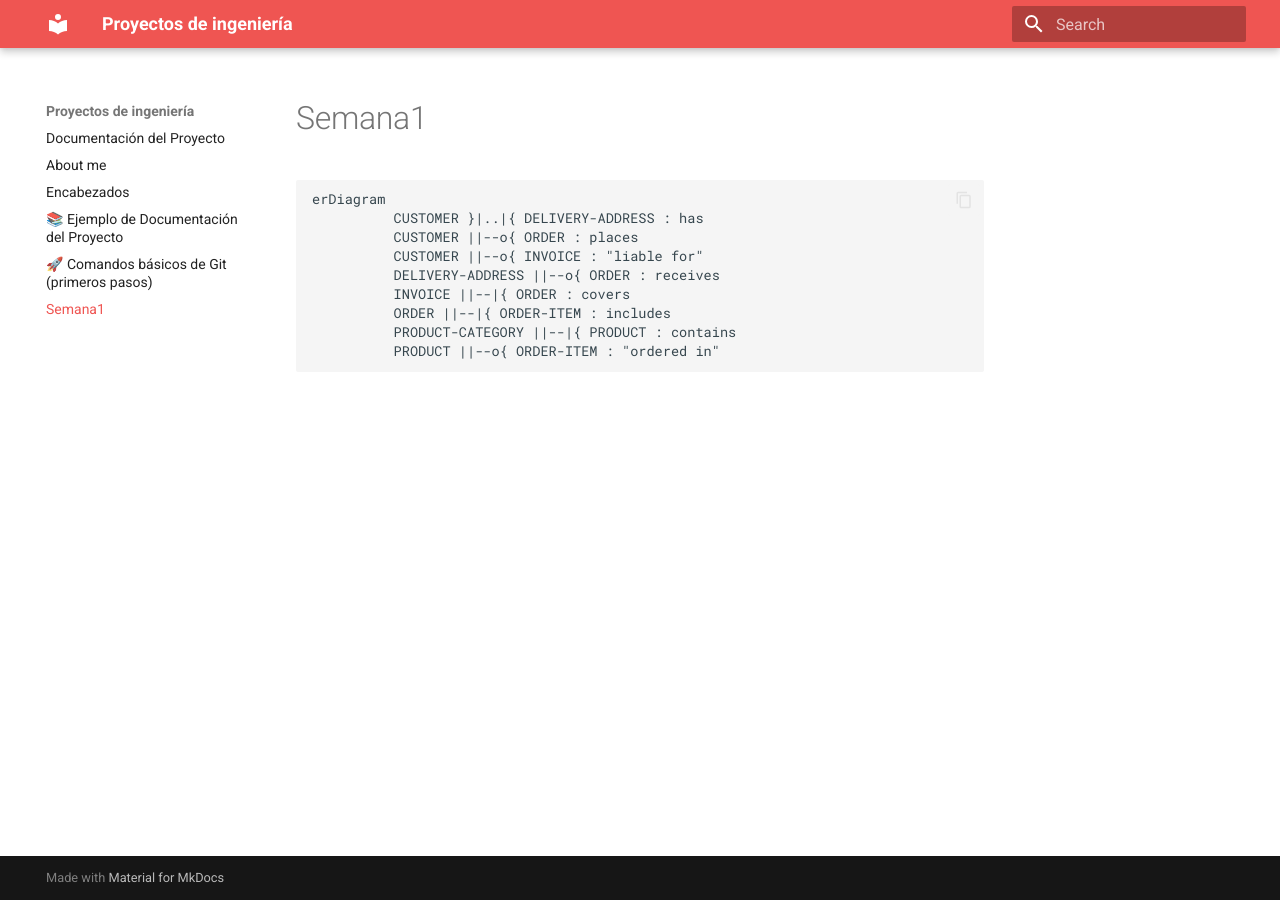
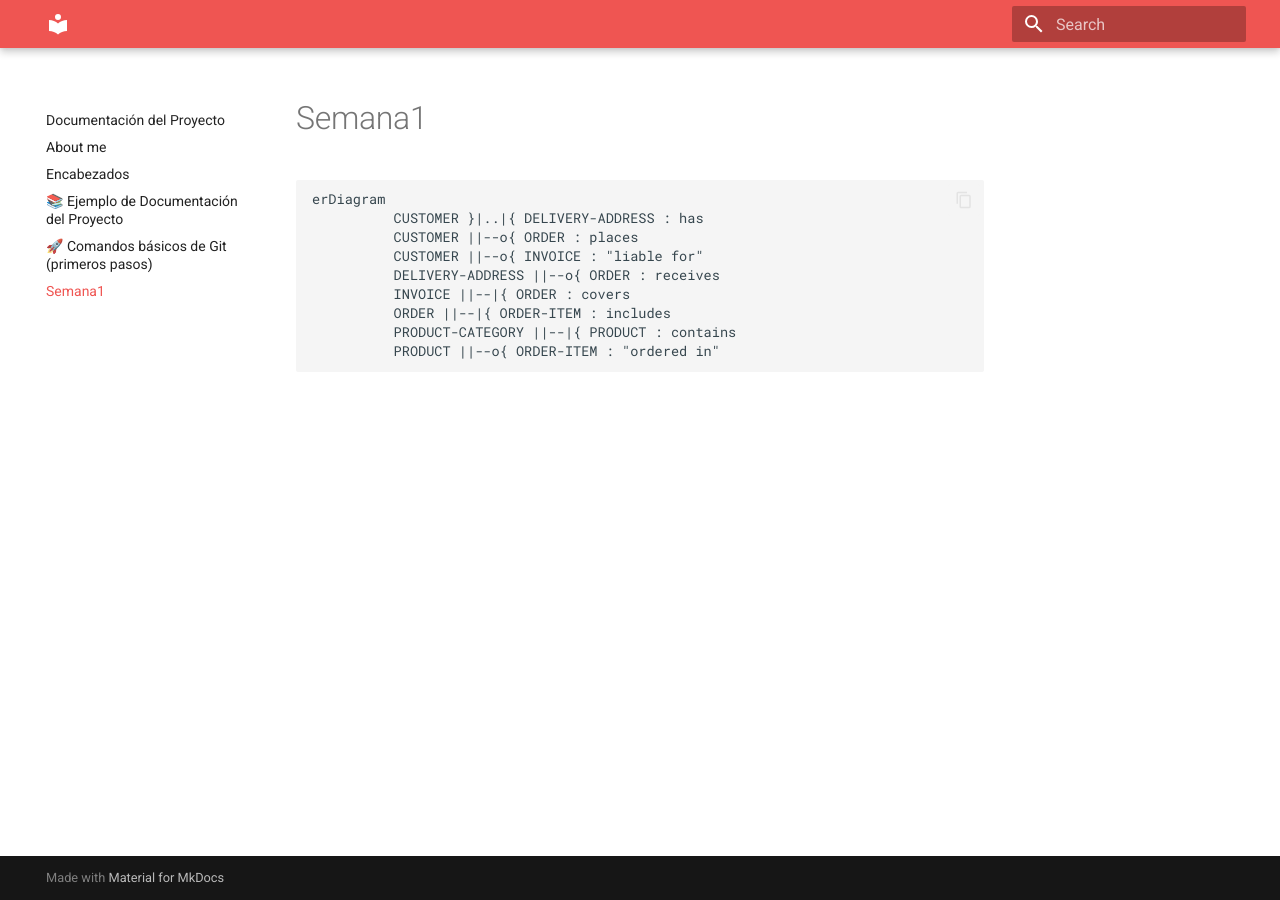
Before and after one commit to Aristarco/Pry_ingenieria, an MkDocs documentation site: the page built from docs/semana1.md, in a window 1280 px wide. Built offline with MkDocs 1.6.1 and Material for MkDocs 9.7.7, drawn with Linux system fonts in a browser that asks for light colours.

Commit message:
Update mkdocs.yml

```diff
--- a/mkdocs.yml
+++ b/mkdocs.yml
@@ -1,4 +1,4 @@
-site_name: Proyectos de ingeniería
+site_name: " "
 markdown_extensions:
   - pymdownx.highlight:
       anchor_linenums: true
```
